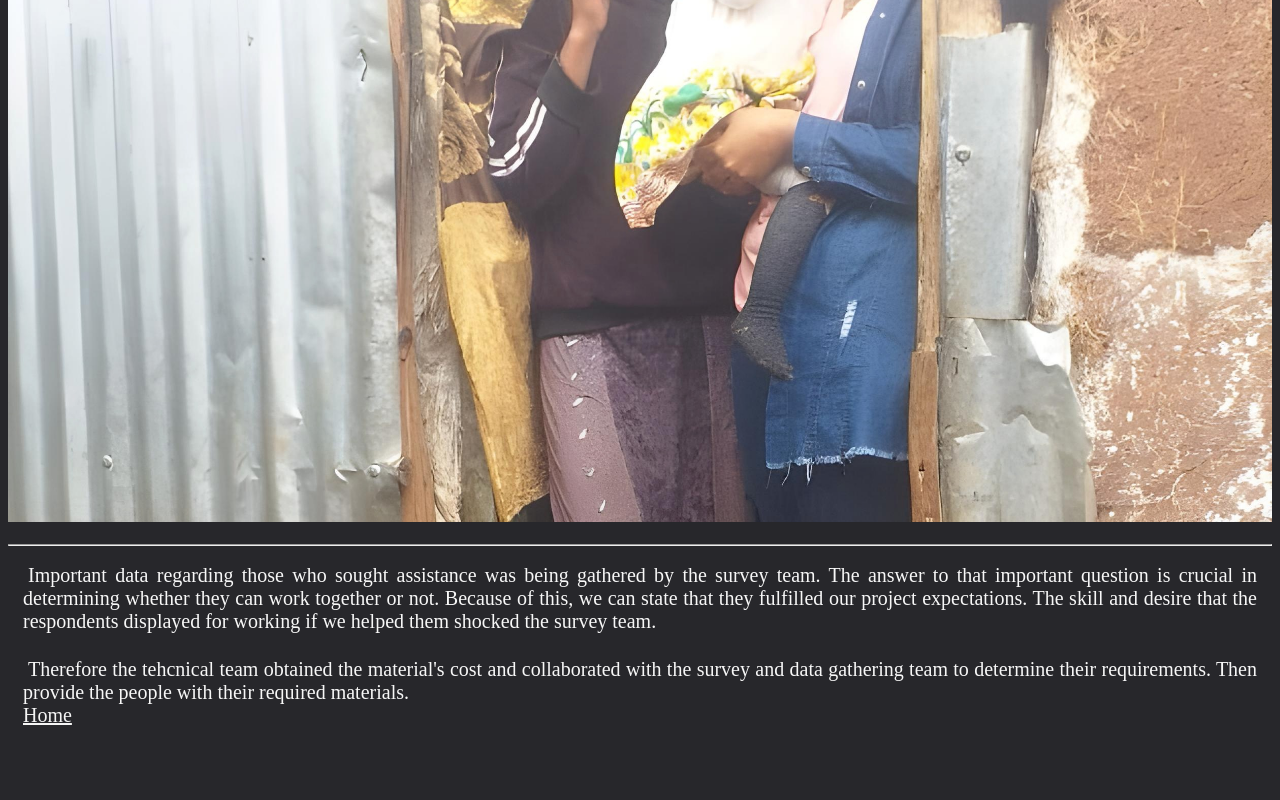
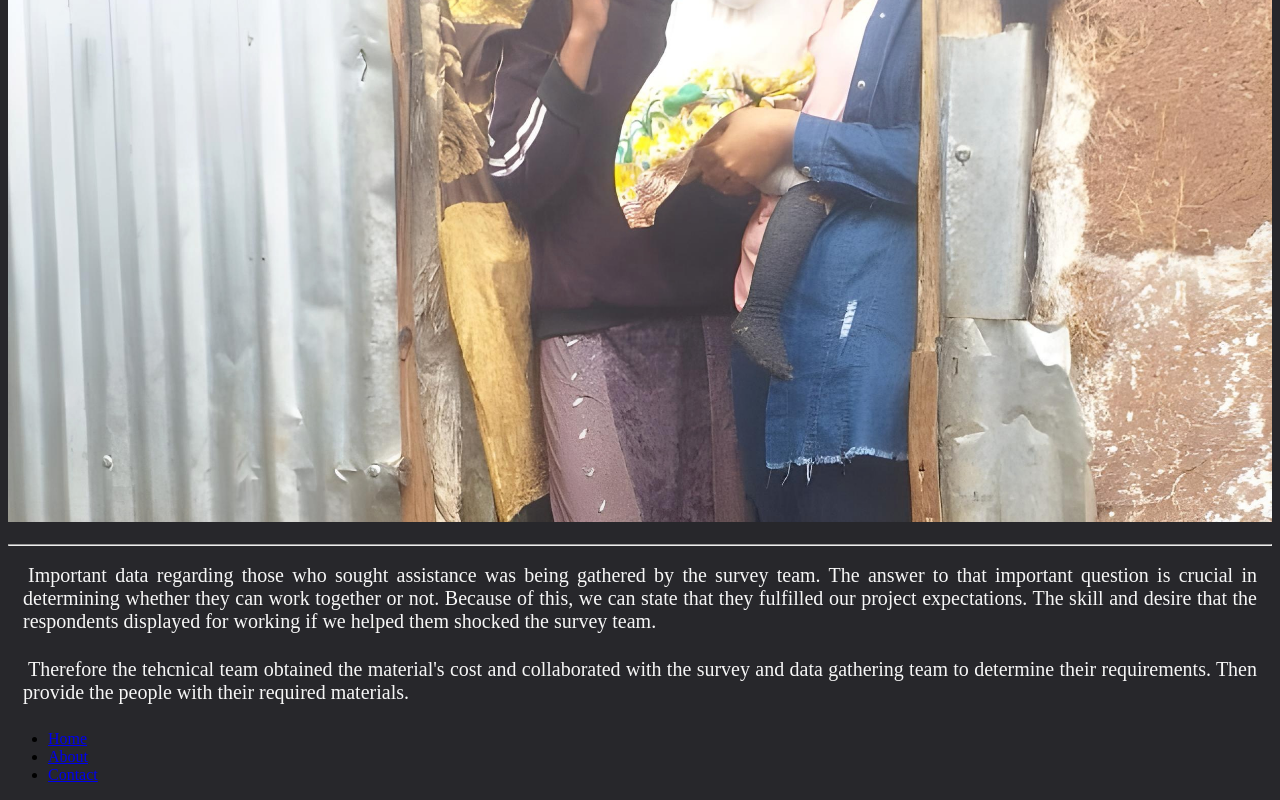
Before and after one commit to BGAddisketema/Brighter-Generation-Addis-Ketema-, a plain HTML site: page Previous.html in a window 1280 px wide. Shown: the part 2522-3322 px from the top of the page. Before the commit the page ends 3267 px from the top, so only its background shows below. Drawn offline with Linux system fonts and the light colour scheme.

Commit message:
Update Previous.html
Nav bar

```diff
--- a/Previous.html
+++ b/Previous.html
@@ -30,5 +30,11 @@ Project success stemmed from aligning with the needs of participating small busi
   <p class="text"> Important data regarding those who sought assistance was being gathered by the survey team. The answer to that important question is crucial in determining whether they can work together or not. Because of this, we can state that they fulfilled our project expectations. The skill and desire that the respondents displayed for working if we helped them shocked the survey team.
   <p class="text"> Therefore the tehcnical team obtained the material's cost and collaborated with the survey and data gathering team to determine their requirements. Then provide the people with their required materials.
 </body> <br>
-<a href="index.html" style="color: whitesmoke;">Home</a>
+<nav class="fot">
+  <ul>
+    <li> <a href="index.html">Home </a> </li>
+    <li> <a href="Home.html">About </a> </li>
+    <li> <a href="contact.html">Contact</a> </li>
+  </ul>
+</nav>
 </html>
```
